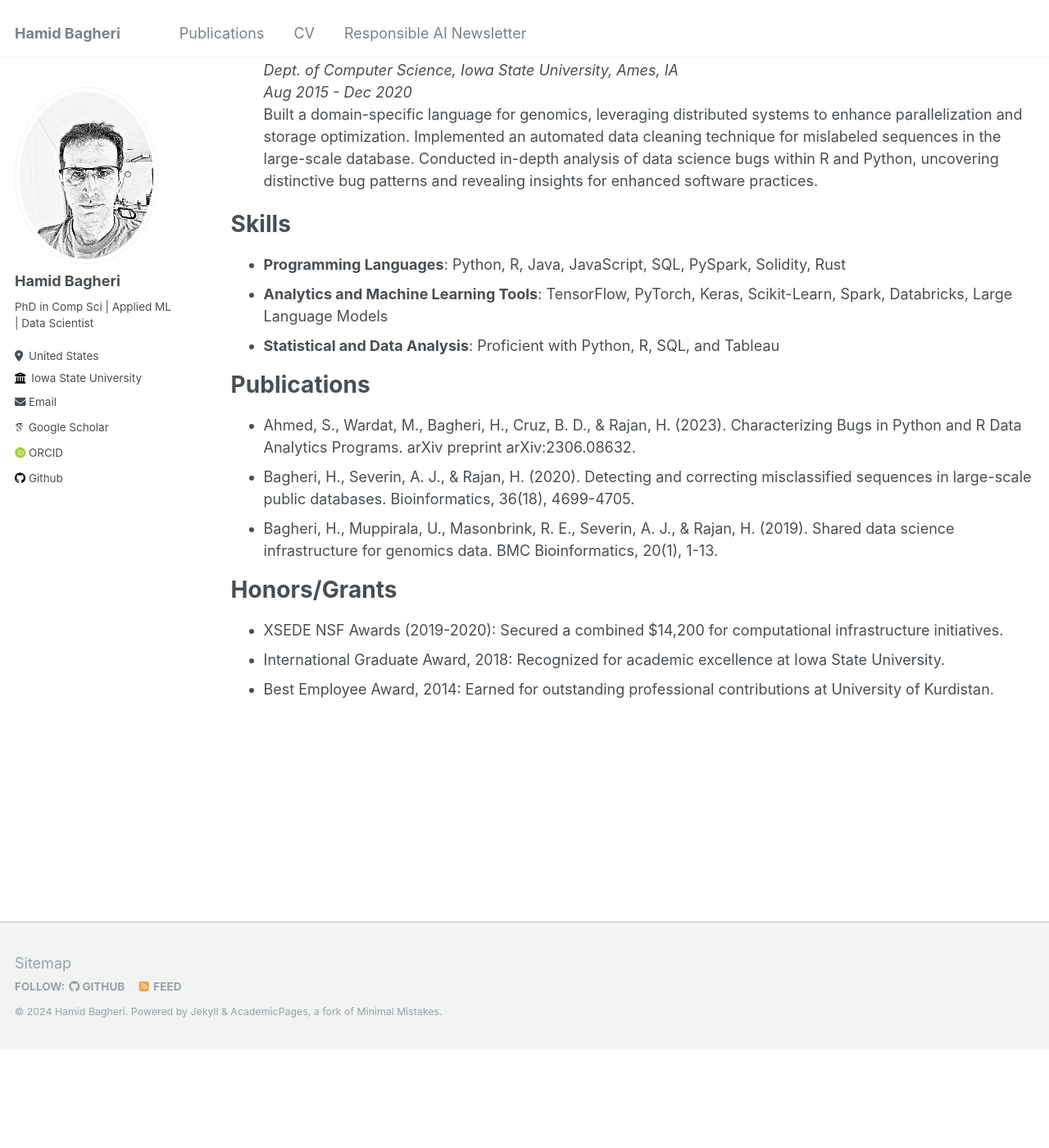
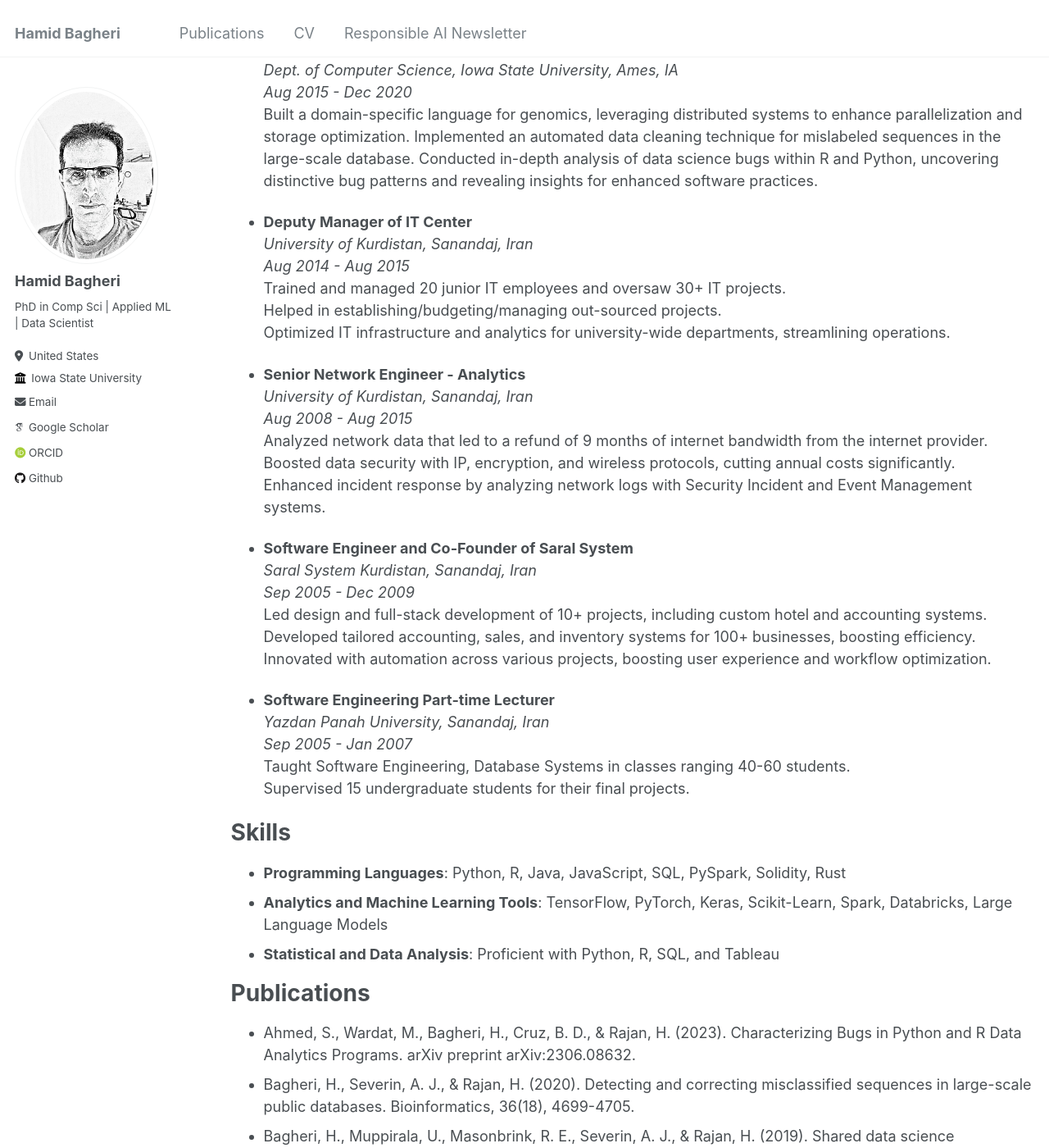
Before and after one commit to hamid58b/hamid58b.github.io, a Jekyll site: the page built from _pages/cv.md, in a window 1280 px wide and 1400 px high, scrolled down 961 px. Shown: the whole window at 82% size. Built offline with Jekyll 4.4.1, drawn with Linux system fonts in a browser that asks for light colours; some web fonts are replaced; before the commit the page ends 2240 px from its top, so only the background shows below that.

Commit message:
udpate cv

```diff
--- a/_pages/cv.md
+++ b/_pages/cv.md
@@ -37,6 +37,34 @@ Experience
   *Aug 2015 - Dec 2020*
   Built a domain-specific language for genomics, leveraging distributed systems to enhance parallelization and storage optimization. Implemented an automated data cleaning technique for mislabeled sequences in the large-scale database. Conducted in-depth analysis of data science bugs within R and Python, uncovering distinctive bug patterns and revealing insights for enhanced software practices.
 
+* **Deputy Manager of IT Center**
+  *University of Kurdistan, Sanandaj, Iran*
+  *Aug 2014 - Aug 2015*
+  Trained and managed 20 junior IT employees and oversaw 30+ IT projects.
+  Helped in establishing/budgeting/managing out-sourced projects.
+  Optimized IT infrastructure and analytics for university-wide departments, streamlining operations.
+
+* **Senior Network Engineer - Analytics**
+  *University of Kurdistan, Sanandaj, Iran*
+  *Aug 2008 - Aug 2015*
+  Analyzed network data that led to a refund of 9 months of internet bandwidth from the internet provider.
+  Boosted data security with IP, encryption, and wireless protocols, cutting annual costs significantly.
+  Enhanced incident response by analyzing network logs with Security Incident and Event Management systems.
+
+* **Software Engineer and Co-Founder of Saral System**
+  *Saral System Kurdistan, Sanandaj, Iran*
+  *Sep 2005 - Dec 2009*
+  Led design and full-stack development of 10+ projects, including custom hotel and accounting systems.
+  Developed tailored accounting, sales, and inventory systems for 100+ businesses, boosting efficiency.
+  Innovated with automation across various projects, boosting user experience and workflow optimization.
+
+* **Software Engineering Part-time Lecturer**
+  *Yazdan Panah University, Sanandaj, Iran*
+  *Sep 2005 - Jan 2007*
+  Taught Software Engineering, Database Systems in classes ranging 40-60 students.
+  Supervised 15 undergraduate students for their final projects.
+
+
 Skills
 ======
 * **Programming Languages**: Python, R, Java, JavaScript, SQL, PySpark, Solidity, Rust
```
